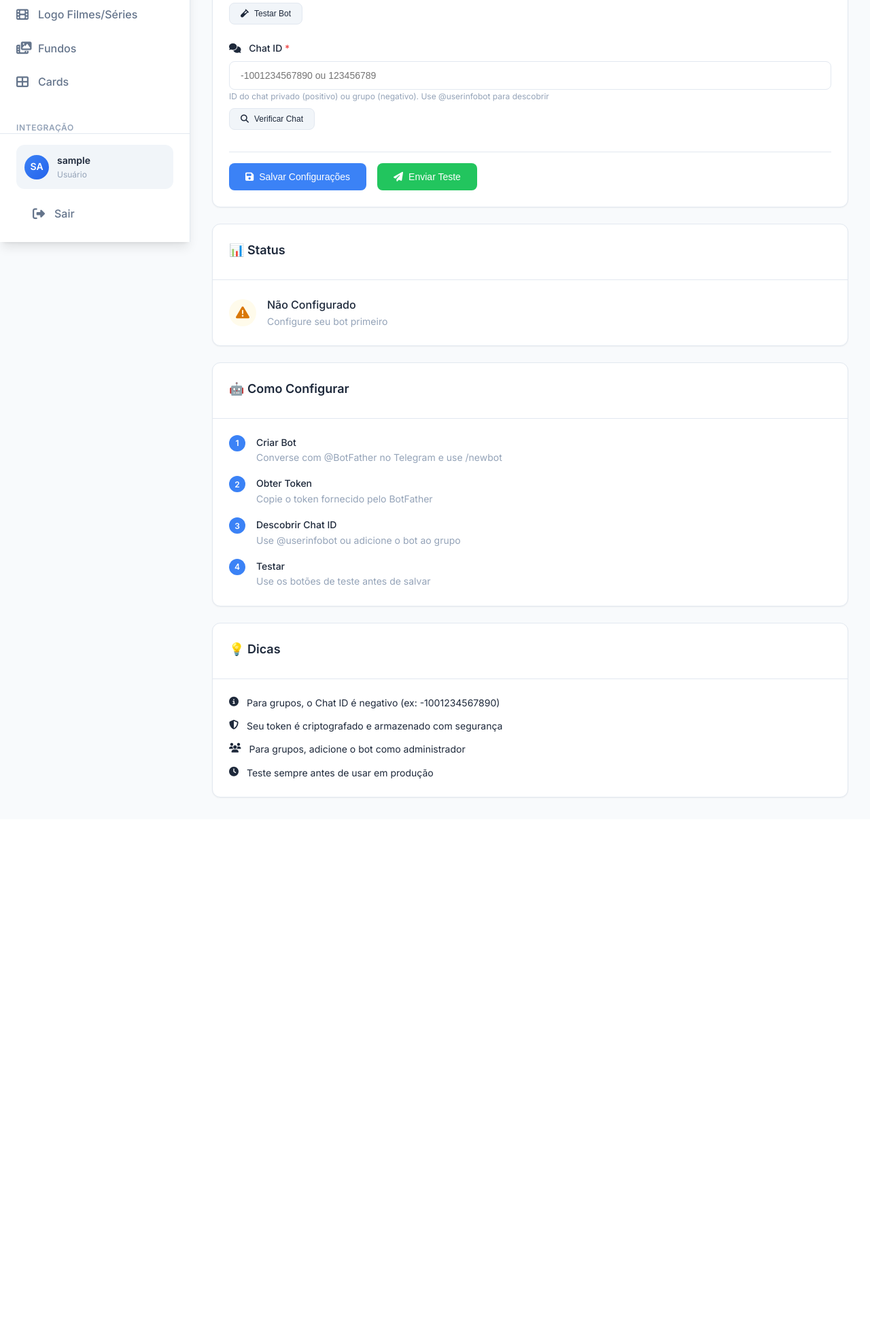
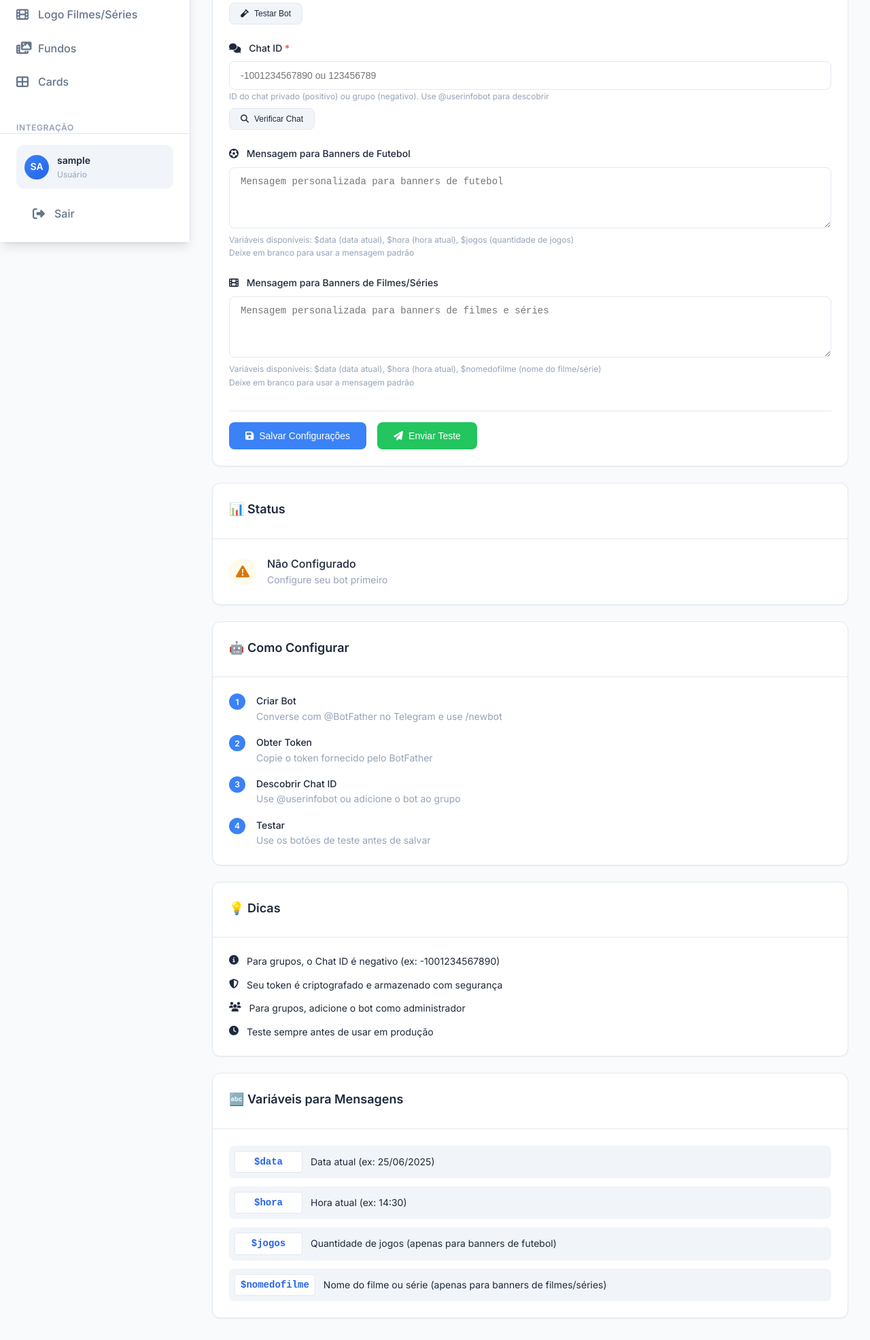
Before and after one commit to juninho877/desenvolvendo, a PHP site: page /admin/telegram.php in a window 1280 px wide. Shown: the part 444-2415 px from the top of the page at 68% size. Before the commit the page ends 1649 px from the top, so only its background shows below. Run offline with PHP 8.4, Linux system fonts and the light colour scheme; the visitor is signed in with stand-in values (Sample User, id 1); data that the repository does not hold is empty; some libraries are stand-ins or nearby versions.

Commit message:
Add Custom Telegram Messages

```diff
--- a/admin/classes/TelegramSettings.php
+++ b/admin/classes/TelegramSettings.php
@@ -13,9 +13,11 @@ class TelegramSettings {
      * @param int $userId ID do usuário
      * @param string $botToken Token do bot do Telegram
      * @param string $chatId ID do chat/grupo do Telegram
+     * @param string $footballMessage Mensagem personalizada para banners de futebol
+     * @param string $movieSeriesMessage Mensagem personalizada para banners de filmes/séries
      * @return array Resultado da operação
      */
-    public function saveSettings($userId, $botToken, $chatId) {
+    public function saveSettings($userId, $botToken, $chatId, $footballMessage = null, $movieSeriesMessage = null) {
         try {
             // Validar parâmetros
             if (empty($botToken) || empty($chatId)) {
@@ -33,15 +35,17 @@ class TelegramSettings {
             }
 
             $stmt = $this->db->prepare("
-                INSERT INTO user_telegram_settings (user_id, bot_token, chat_id)
-                VALUES (?, ?, ?)
+                INSERT INTO user_telegram_settings (user_id, bot_token, chat_id, football_message, movie_series_message)
+                VALUES (?, ?, ?, ?, ?)
                 ON DUPLICATE KEY UPDATE
                 bot_token = VALUES(bot_token),
                 chat_id = VALUES(chat_id),
+                football_message = VALUES(football_message),
+                movie_series_message = VALUES(movie_series_message),
                 updated_at = CURRENT_TIMESTAMP
             ");
 
-            $stmt->execute([$userId, $botToken, $chatId]);
+            $stmt->execute([$userId, $botToken, $chatId, $footballMessage, $movieSeriesMessage]);
 
             return ['success' => true, 'message' => 'Configurações do Telegram salvas com sucesso'];
         } catch (PDOException $e) {
@@ -58,7 +62,7 @@ class TelegramSettings {
     public function getSettings($userId) {
         try {
             $stmt = $this->db->prepare("
-                SELECT bot_token, chat_id, created_at, updated_at
+                SELECT bot_token, chat_id, football_message, movie_series_message, created_at, updated_at
                 FROM user_telegram_settings
                 WHERE user_id = ?
             ");
--- a/admin/config/database.php
+++ b/admin/config/database.php
@@ -80,6 +80,8 @@ class Database {
             user_id INT NOT NULL,
             bot_token VARCHAR(255) NOT NULL,
             chat_id VARCHAR(50) NOT NULL,
+            football_message TEXT,
+            movie_series_message TEXT,
             created_at TIMESTAMP DEFAULT CURRENT_TIMESTAMP,
             updated_at TIMESTAMP DEFAULT CURRENT_TIMESTAMP ON UPDATE CURRENT_TIMESTAMP,
             UNIQUE KEY unique_user_telegram (user_id),
--- a/admin/gerar_banner.php
+++ b/admin/gerar_banner.php
@@ -438,7 +438,7 @@ try {
                             Baixar Banner
                         </a>
 
-                        <a href="send_telegram.php?banner_path=<?php echo urlencode($tempFilePath); ?>&banner_name=<?php echo urlencode($originalFileName); ?>" class="btn btn-success w-full">
+                        <a href="send_telegram.php?banner_path=<?php echo urlencode($tempFilePath); ?>&banner_name=<?php echo urlencode($originalFileName); ?>&content_name=<?php echo urlencode($nome); ?>&type=<?php echo urlencode($type === 'tv' ? 'serie' : 'filme'); ?>" class="btn btn-success w-full">
                             <i class="fab fa-telegram"></i>
                             Enviar para Telegram
                         </a>
--- a/admin/gerar_banner2.php
+++ b/admin/gerar_banner2.php
@@ -442,7 +442,7 @@ try {
                             Baixar Banner
                         </a>
 
-                        <a href="send_telegram.php?banner_path=<?php echo urlencode($tempFilePath); ?>&banner_name=<?php echo urlencode($originalFileName); ?>" class="btn btn-success w-full">
+                        <a href="send_telegram.php?banner_path=<?php echo urlencode($tempFilePath); ?>&banner_name=<?php echo urlencode($originalFileName); ?>&content_name=<?php echo urlencode($nome); ?>&type=<?php echo urlencode($type === 'tv' ? 'serie' : 'filme'); ?>" class="btn btn-success w-full">
                             <i class="fab fa-telegram"></i>
                             Enviar para Telegram
                         </a>
--- a/admin/gerar_banner3.php
+++ b/admin/gerar_banner3.php
@@ -498,7 +498,7 @@ try {
                             Baixar Banner
                         </a>
 
-                        <a href="send_telegram.php?banner_path=<?php echo urlencode($tempFilePath); ?>&banner_name=<?php echo urlencode($originalFileName); ?>" class="btn btn-success w-full">
+                        <a href="send_telegram.php?banner_path=<?php echo urlencode($tempFilePath); ?>&banner_name=<?php echo urlencode($originalFileName); ?>&content_name=<?php echo urlencode($nome); ?>&type=<?php echo urlencode($type === 'tv' ? 'serie' : 'filme'); ?>" class="btn btn-success w-full">
                             <i class="fab fa-telegram"></i>
                             Enviar para Telegram
                         </a>
--- a/admin/telegram.php
+++ b/admin/telegram.php
@@ -19,8 +19,10 @@ if ($_SERVER['REQUEST_METHOD'] === 'POST') {
             case 'save_settings':
                 $botToken = trim($_POST['bot_token']);
                 $chatId = trim($_POST['chat_id']);
+                $footballMessage = trim($_POST['football_message'] ?? '');
+                $movieSeriesMessage = trim($_POST['movie_series_message'] ?? '');
 
-                $result = $telegramSettings->saveSettings($userId, $botToken, $chatId);
+                $result = $telegramSettings->saveSettings($userId, $botToken, $chatId, $footballMessage, $movieSeriesMessage);
                 $message = $result['message'];
                 $messageType = $result['success'] ? 'success' : 'error';
                 break;
@@ -131,6 +133,36 @@ include "includes/header.php";
                             <i class="fas fa-search"></i>
                             Verificar Chat
                         </button>
+                    </div>
+
+                    <div class="form-group">
+                        <label for="football_message" class="form-label">
+                            <i class="fas fa-futbol mr-2"></i>
+                            Mensagem para Banners de Futebol
+                        </label>
+                        <textarea id="football_message" name="football_message" class="form-input" rows="4"
+                                  placeholder="Mensagem personalizada para banners de futebol"><?php echo htmlspecialchars($currentSettings['football_message'] ?? ''); ?></textarea>
+                        <p class="text-xs text-muted mt-1">
+                            Variáveis disponíveis: $data (data atual), $hora (hora atual), $jogos (quantidade de jogos)
+                        </p>
+                        <p class="text-xs text-muted">
+                            Deixe em branco para usar a mensagem padrão
+                        </p>
+                    </div>
+
+                    <div class="form-group">
+                        <label for="movie_series_message" class="form-label">
+                            <i class="fas fa-film mr-2"></i>
+                            Mensagem para Banners de Filmes/Séries
+                        </label>
+                        <textarea id="movie_series_message" name="movie_series_message" class="form-input" rows="4"
+                                  placeholder="Mensagem personalizada para banners de filmes e séries"><?php echo htmlspecialchars($currentSettings['movie_series_message'] ?? ''); ?></textarea>
+                        <p class="text-xs text-muted mt-1">
+                            Variáveis disponíveis: $data (data atual), $hora (hora atual), $nomedofilme (nome do filme/série)
+                        </p>
+                        <p class="text-xs text-muted">
+                            Deixe em branco para usar a mensagem padrão
+                        </p>
                     </div>
 
                     <div class="form-actions">
@@ -258,6 +290,33 @@ include "includes/header.php";
                 </div>
             </div>
         </div>
+
+        <!-- Variáveis Disponíveis -->
+        <div class="card">
+            <div class="card-header">
+                <h3 class="card-title">🔤 Variáveis para Mensagens</h3>
+            </div>
+            <div class="card-body">
+                <div class="space-y-3 text-sm">
+                    <div class="variable-item">
+                        <code>$data</code>
+                        <p>Data atual (ex: 25/06/2025)</p>
+                    </div>
+                    <div class="variable-item">
+                        <code>$hora</code>
+                        <p>Hora atual (ex: 14:30)</p>
+                    </div>
+                    <div class="variable-item">
+                        <code>$jogos</code>
+                        <p>Quantidade de jogos (apenas para banners de futebol)</p>
+                    </div>
+                    <div class="variable-item">
+                        <code>$nomedofilme</code>
+                        <p>Nome do filme ou série (apenas para banners de filmes/séries)</p>
+                    </div>
+                </div>
+            </div>
+        </div>
     </div>
 </div>
 
@@ -360,6 +419,28 @@ include "includes/header.php";
         flex-shrink: 0;
     }
 
+    .variable-item {
+        display: flex;
+        align-items: center;
+        gap: 0.75rem;
+        padding: 0.5rem;
+        background: var(--bg-tertiary);
+        border-radius: var(--border-radius-sm);
+    }
+
+    .variable-item code {
+        font-family: monospace;
+        background: var(--bg-primary);
+        padding: 0.25rem 0.5rem;
+        border-radius: 4px;
+        font-weight: 600;
+        color: var(--primary-600);
+        border: 1px solid var(--border-color);
+        min-width: 100px;
+        display: inline-block;
+        text-align: center;
+    }
+
     .space-y-3 > * + * {
         margin-top: 0.75rem;
     }
@@ -427,6 +508,11 @@ include "includes/header.php";
     [data-theme="dark"] .status-warning {
         background: rgba(245, 158, 11, 0.1);
         color: var(--warning-400);
+    }
+
+    [data-theme="dark"] .variable-item code {
+        background: var(--bg-secondary);
+        color: var(--primary-400);
     }
 </style>
 
```
Also changed, not shown: admin/classes/TelegramService.php (+75 -4 lines), admin/futbanner.php (+86 -74 lines), admin/send_telegram.php (+26 -51 lines).
